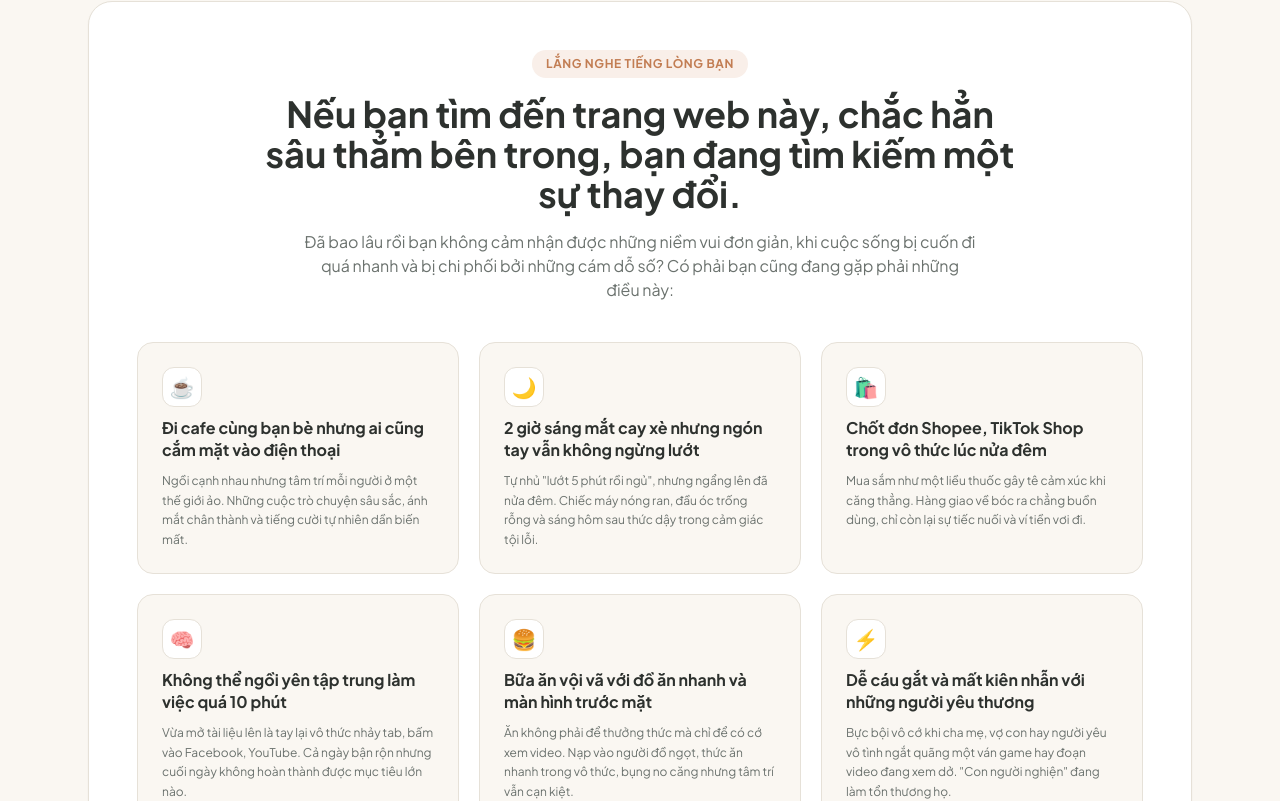
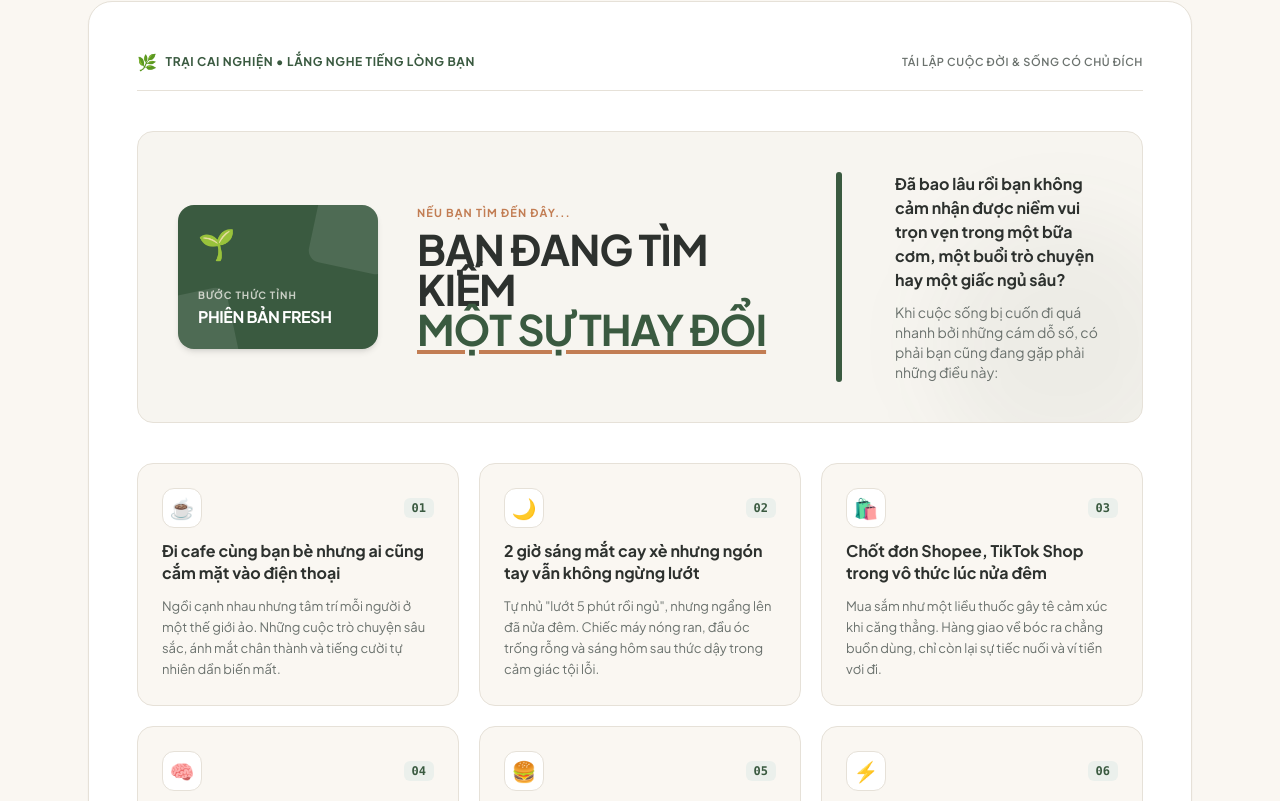
Before and after one commit to longphi11/traicainghien-1, a Next.js app: page / in a window 1280 px wide. Shown: the part 719-1520 px from the top of the page. Built offline with nearby package versions, Linux system fonts and the light colour scheme.

Commit message:
feat(home): redesign insight section with high-impact editorial typography inspired by RIO Book and Hashtag Business

```diff
--- a/src/app/page.tsx
+++ b/src/app/page.tsx
@@ -54,111 +54,196 @@ export default function HomePage() {
         </div>
       </section>
 
-      {/* 1.5. KHỐI ĐÁNH THẲNG VÀO INSIGHT NGƯỜI ĐỌC (THỨC TỈNH & ĐỒNG CẢM) */}
-      <section className="px-6 max-w-6xl mx-auto">
-        <div className="rounded-3xl p-8 md:p-12 bg-white border border-[#E6E1D8] shadow-sm space-y-10">
+      {/* 1.5. KHỐI ĐÁNH THẲNG VÀO INSIGHT NGƯỜI ĐỌC (THỨC TỈNH & ĐỒNG CẢM - PHONG CÁCH TYPOGRAPHY ẤN TƯỢNG) */}
+      <section className="px-4 sm:px-6 max-w-6xl mx-auto">
+        <div className="rounded-3xl p-6 sm:p-8 md:p-12 bg-white border border-[#E6E1D8] shadow-sm space-y-8 md:space-y-10">
 
-          {/* Header Insight (Căn giữa) */}
-          <div className="max-w-3xl mx-auto text-center space-y-4">
-            <span className="text-xs font-bold uppercase tracking-wider text-[#C27D53] bg-[#F9EFE9] px-3.5 py-1.5 rounded-full inline-block">
-              Lắng nghe tiếng lòng bạn
+          {/* Top Label Bar (Phong cách thanh tiêu đề của RIO Book / Hashtag Business) */}
+          <div className="flex items-center justify-between pb-4 border-b border-[#E6E1D8] text-xs font-bold tracking-wider uppercase text-[#3A5A40]">
+            <div className="flex items-center gap-2">
+              <span className="text-base">🌿</span>
+              <span>TRẠI CAI NGHIỆN • LẮNG NGHE TIẾNG LÒNG BẠN</span>
+            </div>
+            <span className="text-[11px] font-semibold text-[#6B726E] hidden sm:inline-block">
+              TÁI LẬP CUỘC ĐỜI & SỐNG CÓ CHỦ ĐÍCH
             </span>
-            <h2 className="text-2xl md:text-4xl font-bold font-serif text-[#2D312E] leading-tight">
-              Nếu bạn tìm đến trang web này, chắc hẳn sâu thẳm bên trong, bạn đang tìm kiếm một sự thay đổi.
+          </div>
+
+          {/* Hero Typographic Banner (Điểm nhấn đồ họa chữ theo phong cách ấn tượng) */}
+          <div className="p-6 sm:p-8 md:p-10 rounded-2xl bg-[#F7F5F0] border border-[#E6E1D8] relative overflow-hidden">
+            {/* Background ambient blur */}
+            <div className="absolute -right-12 -bottom-12 w-64 h-64 bg-[#3A5A40]/5 rounded-full blur-2xl pointer-events-none" />
+
+            <div className="grid grid-cols-1 lg:grid-cols-12 gap-6 lg:gap-8 items-center relative z-10">
+
+              {/* Left Graphic Element: Khối biểu tượng xanh rêu cách điệu */}
+              <div className="lg:col-span-3 flex justify-center lg:justify-start">
+                <div className="relative w-full max-w-[200px] h-32 sm:h-36 rounded-2xl bg-[#3A5A40] text-white p-5 flex flex-col justify-between shadow-md overflow-hidden group">
+                  {/* Layered decorative polygons */}
+                  <div className="absolute -top-4 -right-4 w-20 h-20 bg-white/10 rounded-xl transform rotate-12 transition-transform duration-500 group-hover:rotate-45" />
+                  <div className="absolute -bottom-6 -left-6 w-20 h-20 bg-white/10 rounded-xl transform -rotate-12 transition-transform duration-500 group-hover:-rotate-45" />
+
+                  <span className="text-3xl relative z-10">🌱</span>
+                  <div className="relative z-10 space-y-0.5">
+                    <span className="text-[10px] uppercase font-bold tracking-widest text-[#FAF7F2]/75 block">
+                      BƯỚC THỨC TỈNH
+                    </span>
+                    <span className="text-sm sm:text-base font-extrabold tracking-tight text-white block">
+                      PHIÊN BẢN FRESH
+                    </span>
+                  </div>
+                </div>
+              </div>
+
+              {/* Center: Bold Headline (Condensed / Impact Display Typography) */}
+              <div className="lg:col-span-5 space-y-2 text-center lg:text-left">
+                <span className="text-[11px] font-bold tracking-widest text-[#C27D53] uppercase block">
+                  NẾU BẠN TÌM ĐẾN ĐÂY...
+                </span>
+                <h2 className="text-3xl sm:text-4xl lg:text-[42px] font-black uppercase tracking-tight text-[#2D312E] leading-[1.1]">
+                  BẠN ĐANG TÌM KIẾM <br />
+                  <span className="text-[#3A5A40] underline decoration-[#C27D53] decoration-4 underline-offset-4">
+                    MỘT SỰ THAY ĐỔI
+                  </span>
                 </h2>
-            <p className="text-sm md:text-base text-[#6B726E] leading-relaxed max-w-2xl mx-auto">
-              Đã bao lâu rồi bạn không cảm nhận được những niềm vui đơn giản, khi cuộc sống bị cuốn đi quá nhanh và bị chi phối bởi những cám dỗ số? Có phải bạn cũng đang gặp phải những điều này:
+              </div>
+
+              {/* Vertical Green Accent Divider (Thanh màu xanh thẳng đứng như ảnh mẫu) */}
+              <div className="hidden lg:flex lg:col-span-1 justify-center self-stretch">
+                <div className="w-1.5 bg-[#3A5A40] rounded-full self-stretch" />
+              </div>
+
+              {/* Right: Insight & Emotional Punchline */}
+              <div className="lg:col-span-3 space-y-2.5 text-center lg:text-left">
+                <p className="text-sm sm:text-base font-bold text-[#2D312E] leading-snug">
+                  Đã bao lâu rồi bạn không cảm nhận được niềm vui trọn vẹn trong một bữa cơm, một buổi trò chuyện hay một giấc ngủ sâu?
+                </p>
+                <p className="text-xs sm:text-sm text-[#6B726E] leading-relaxed">
+                  Khi cuộc sống bị cuốn đi quá nhanh bởi những cám dỗ số, có phải bạn cũng đang gặp phải những điều này:
                 </p>
               </div>
 
-          {/* 6 Nỗi Đau Thực Tế (Grid 3 Cột) */}
+            </div>
+          </div>
+
+          {/* 6 Nỗi Đau Thực Tế (Grid 3 Cột có đánh số thứ tự rõ ràng) */}
           <div className="grid grid-cols-1 md:grid-cols-2 lg:grid-cols-3 gap-5">
 
-            {/* 1. Đi cafe dùng điện thoại */}
-            <div className="p-6 rounded-2xl bg-[#FAF7F2] border border-[#E6E1D8] space-y-3 flex flex-col justify-between hover:border-[#3A5A40]/30 transition-all">
-              <div className="space-y-2.5">
+            {/* 01. Đi cafe dùng điện thoại */}
+            <div className="p-6 rounded-2xl bg-[#FAF7F2] border border-[#E6E1D8] space-y-3 flex flex-col justify-between hover:border-[#3A5A40] hover:shadow-md transition-all group">
+              <div className="space-y-3">
+                <div className="flex items-center justify-between">
                   <div className="w-10 h-10 rounded-xl bg-white border border-[#E6E1D8] flex items-center justify-center text-xl shadow-xs">
                     ☕
                   </div>
-                <h3 className="font-bold font-serif text-[#2D312E] text-base leading-snug">
+                  <span className="text-xs font-mono font-bold text-[#3A5A40] bg-[#EBF0EC] px-2 py-0.5 rounded-md">
+                    01
+                  </span>
+                </div>
+                <h3 className="font-bold font-serif text-[#2D312E] text-base leading-snug group-hover:text-[#3A5A40] transition-colors">
                   Đi cafe cùng bạn bè nhưng ai cũng cắm mặt vào điện thoại
                 </h3>
-                <p className="text-xs text-[#6B726E] leading-relaxed">
+                <p className="text-xs sm:text-[13px] text-[#6B726E] leading-relaxed">
                   Ngồi cạnh nhau nhưng tâm trí mỗi người ở một thế giới ảo. Những cuộc trò chuyện sâu sắc, ánh mắt chân thành và tiếng cười tự nhiên dần biến mất.
                 </p>
               </div>
             </div>
 
-            {/* 2. 2h sáng cay mắt */}
-            <div className="p-6 rounded-2xl bg-[#FAF7F2] border border-[#E6E1D8] space-y-3 flex flex-col justify-between hover:border-[#3A5A40]/30 transition-all">
-              <div className="space-y-2.5">
+            {/* 02. 2h sáng cay mắt */}
+            <div className="p-6 rounded-2xl bg-[#FAF7F2] border border-[#E6E1D8] space-y-3 flex flex-col justify-between hover:border-[#3A5A40] hover:shadow-md transition-all group">
+              <div className="space-y-3">
+                <div className="flex items-center justify-between">
                   <div className="w-10 h-10 rounded-xl bg-white border border-[#E6E1D8] flex items-center justify-center text-xl shadow-xs">
                     🌙
                   </div>
-                <h3 className="font-bold font-serif text-[#2D312E] text-base leading-snug">
+                  <span className="text-xs font-mono font-bold text-[#3A5A40] bg-[#EBF0EC] px-2 py-0.5 rounded-md">
+                    02
+                  </span>
+                </div>
+                <h3 className="font-bold font-serif text-[#2D312E] text-base leading-snug group-hover:text-[#3A5A40] transition-colors">
                   2 giờ sáng mắt cay xè nhưng ngón tay vẫn không ngừng lướt
                 </h3>
-                <p className="text-xs text-[#6B726E] leading-relaxed">
+                <p className="text-xs sm:text-[13px] text-[#6B726E] leading-relaxed">
                   Tự nhủ "lướt 5 phút rồi ngủ", nhưng ngẩng lên đã nửa đêm. Chiếc máy nóng ran, đầu óc trống rỗng và sáng hôm sau thức dậy trong cảm giác tội lỗi.
                 </p>
               </div>
             </div>
 
-            {/* 3. Mua sắm Shopee */}
-            <div className="p-6 rounded-2xl bg-[#FAF7F2] border border-[#E6E1D8] space-y-3 flex flex-col justify-between hover:border-[#3A5A40]/30 transition-all">
-              <div className="space-y-2.5">
+            {/* 03. Mua sắm Shopee */}
+            <div className="p-6 rounded-2xl bg-[#FAF7F2] border border-[#E6E1D8] space-y-3 flex flex-col justify-between hover:border-[#3A5A40] hover:shadow-md transition-all group">
+              <div className="space-y-3">
+                <div className="flex items-center justify-between">
                   <div className="w-10 h-10 rounded-xl bg-white border border-[#E6E1D8] flex items-center justify-center text-xl shadow-xs">
                     🛍️
                   </div>
-                <h3 className="font-bold font-serif text-[#2D312E] text-base leading-snug">
+                  <span className="text-xs font-mono font-bold text-[#3A5A40] bg-[#EBF0EC] px-2 py-0.5 rounded-md">
+                    03
+                  </span>
+                </div>
+                <h3 className="font-bold font-serif text-[#2D312E] text-base leading-snug group-hover:text-[#3A5A40] transition-colors">
                   Chốt đơn Shopee, TikTok Shop trong vô thức lúc nửa đêm
                 </h3>
-                <p className="text-xs text-[#6B726E] leading-relaxed">
+                <p className="text-xs sm:text-[13px] text-[#6B726E] leading-relaxed">
                   Mua sắm như một liều thuốc gây tê cảm xúc khi căng thẳng. Hàng giao về bóc ra chẳng buồn dùng, chỉ còn lại sự tiếc nuối và ví tiền vơi đi.
                 </p>
               </div>
             </div>
 
-            {/* 4. Mất tập trung */}
-            <div className="p-6 rounded-2xl bg-[#FAF7F2] border border-[#E6E1D8] space-y-3 flex flex-col justify-between hover:border-[#3A5A40]/30 transition-all">
-              <div className="space-y-2.5">
+            {/* 04. Mất tập trung */}
+            <div className="p-6 rounded-2xl bg-[#FAF7F2] border border-[#E6E1D8] space-y-3 flex flex-col justify-between hover:border-[#3A5A40] hover:shadow-md transition-all group">
+              <div className="space-y-3">
+                <div className="flex items-center justify-between">
                   <div className="w-10 h-10 rounded-xl bg-white border border-[#E6E1D8] flex items-center justify-center text-xl shadow-xs">
                     🧠
                   </div>
-                <h3 className="font-bold font-serif text-[#2D312E] text-base leading-snug">
+                  <span className="text-xs font-mono font-bold text-[#3A5A40] bg-[#EBF0EC] px-2 py-0.5 rounded-md">
+                    04
+                  </span>
+                </div>
+                <h3 className="font-bold font-serif text-[#2D312E] text-base leading-snug group-hover:text-[#3A5A40] transition-colors">
                   Không thể ngồi yên tập trung làm việc quá 10 phút
                 </h3>
-                <p className="text-xs text-[#6B726E] leading-relaxed">
+                <p className="text-xs sm:text-[13px] text-[#6B726E] leading-relaxed">
                   Vừa mở tài liệu lên là tay lại vô thức nhảy tab, bấm vào Facebook, YouTube. Cả ngày bận rộn nhưng cuối ngày không hoàn thành được mục tiêu lớn nào.
                 </p>
               </div>
             </div>
 
-            {/* 5. Ăn uống cảm xúc */}
-            <div className="p-6 rounded-2xl bg-[#FAF7F2] border border-[#E6E1D8] space-y-3 flex flex-col justify-between hover:border-[#3A5A40]/30 transition-all">
-              <div className="space-y-2.5">
+            {/* 05. Ăn uống cảm xúc */}
+            <div className="p-6 rounded-2xl bg-[#FAF7F2] border border-[#E6E1D8] space-y-3 flex flex-col justify-between hover:border-[#3A5A40] hover:shadow-md transition-all group">
+              <div className="space-y-3">
+                <div className="flex items-center justify-between">
                   <div className="w-10 h-10 rounded-xl bg-white border border-[#E6E1D8] flex items-center justify-center text-xl shadow-xs">
                     🍔
                   </div>
-                <h3 className="font-bold font-serif text-[#2D312E] text-base leading-snug">
+                  <span className="text-xs font-mono font-bold text-[#3A5A40] bg-[#EBF0EC] px-2 py-0.5 rounded-md">
+                    05
+                  </span>
+                </div>
+                <h3 className="font-bold font-serif text-[#2D312E] text-base leading-snug group-hover:text-[#3A5A40] transition-colors">
                   Bữa ăn vội vã với đồ ăn nhanh và màn hình trước mặt
                 </h3>
-                <p className="text-xs text-[#6B726E] leading-relaxed">
+                <p className="text-xs sm:text-[13px] text-[#6B726E] leading-relaxed">
                   Ăn không phải để thưởng thức mà chỉ để có cớ xem video. Nạp vào người đồ ngọt, thức ăn nhanh trong vô thức, bụng no căng nhưng tâm trí vẫn cạn kiệt.
                 </p>
               </div>
             </div>
 
-            {/* 6. Cáu gắt người thân */}
-            <div className="p-6 rounded-2xl bg-[#FAF7F2] border border-[#E6E1D8] space-y-3 flex flex-col justify-between hover:border-[#3A5A40]/30 transition-all">
-              <div className="space-y-2.5">
+            {/* 06. Cáu gắt người thân */}
+            <div className="p-6 rounded-2xl bg-[#FAF7F2] border border-[#E6E1D8] space-y-3 flex flex-col justify-between hover:border-[#3A5A40] hover:shadow-md transition-all group">
+              <div className="space-y-3">
+                <div className="flex items-center justify-between">
                   <div className="w-10 h-10 rounded-xl bg-white border border-[#E6E1D8] flex items-center justify-center text-xl shadow-xs">
                     ⚡
                   </div>
-                <h3 className="font-bold font-serif text-[#2D312E] text-base leading-snug">
+                  <span className="text-xs font-mono font-bold text-[#3A5A40] bg-[#EBF0EC] px-2 py-0.5 rounded-md">
+                    06
+                  </span>
+                </div>
+                <h3 className="font-bold font-serif text-[#2D312E] text-base leading-snug group-hover:text-[#3A5A40] transition-colors">
                   Dễ cáu gắt và mất kiên nhẫn với những người yêu thương
                 </h3>
-                <p className="text-xs text-[#6B726E] leading-relaxed">
+                <p className="text-xs sm:text-[13px] text-[#6B726E] leading-relaxed">
                   Bực bội vô cớ khi cha mẹ, vợ con hay người yêu vô tình ngắt quãng một ván game hay đoạn video đang xem dở. "Con người nghiện" đang làm tổn thương họ.
                 </p>
               </div>
```
Lines whose indentation alone changed are shown as unchanged.
